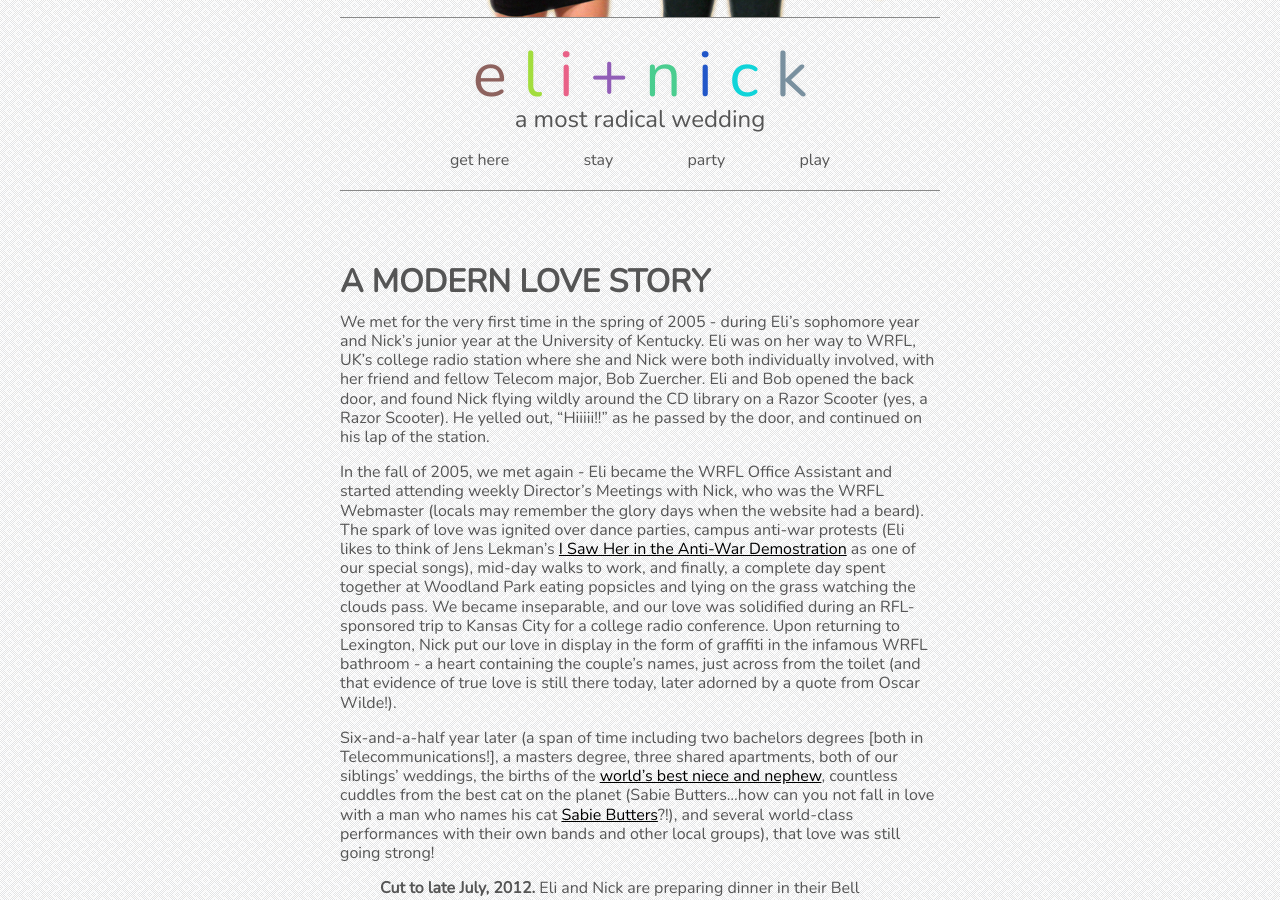
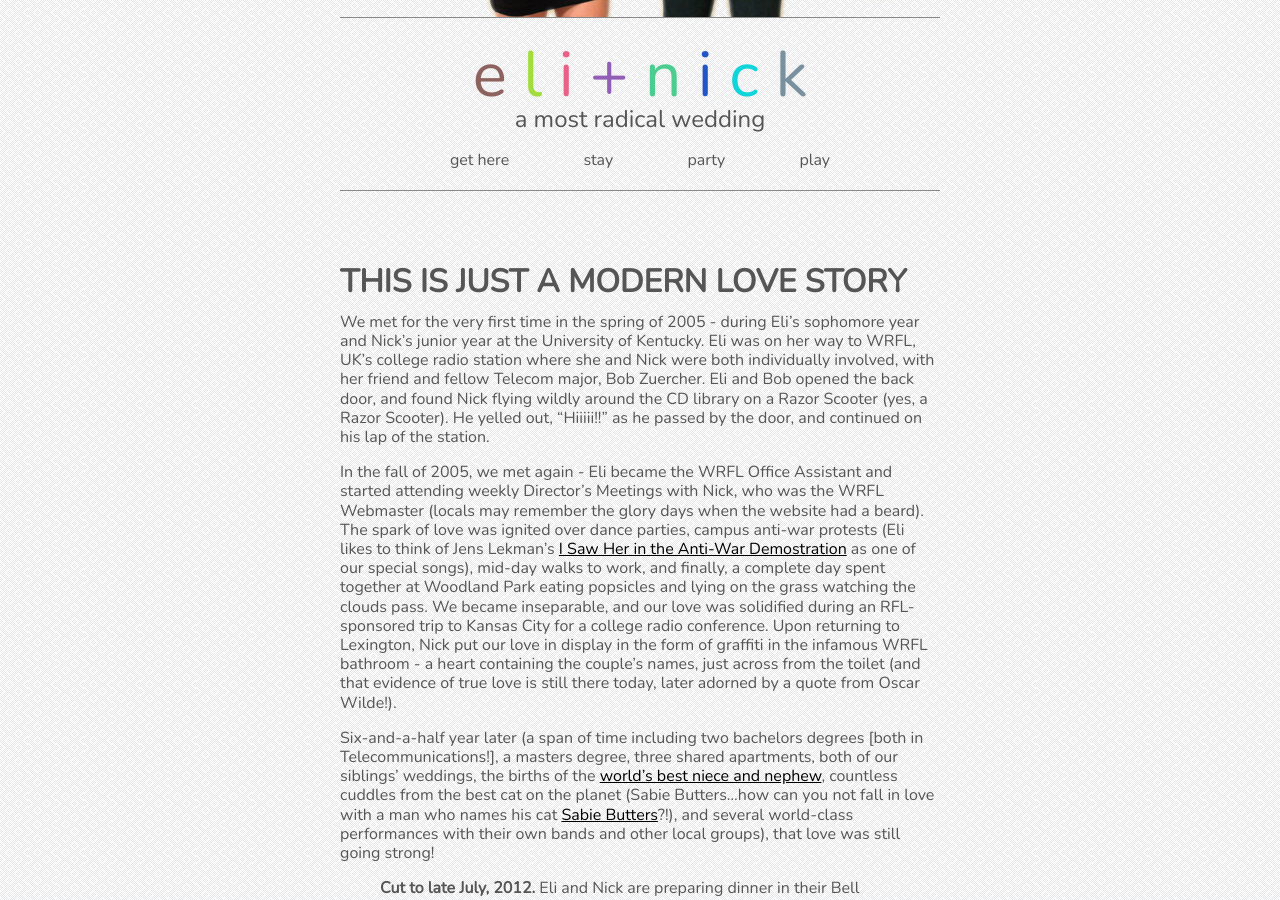
Before and after one commit to nikolaiwarner/eliandnick.com, a Jekyll site: the page built from index.md, in a window 1280 px wide and 900 px high, scrolled down 463 px. Built offline with Jekyll 4.4.1, drawn with Linux system fonts in a browser that asks for light colours; nearby versions of some CDN libraries.

Commit message:
Update index.md

```diff
--- a/index.md
+++ b/index.md
@@ -3,7 +3,7 @@ layout: homepage
 title: Eli Riveire and Nick Warner are gettin' hitched.
 ---
 <br>
-# A MODERN LOVE STORY
+# THIS IS JUST A MODERN LOVE STORY
 
 We met for the very first time in the spring of 2005 - during Eli’s sophomore year and Nick’s junior year at the University of Kentucky. Eli was on her way to WRFL, UK’s college radio station where she and Nick were both individually involved, with her friend and fellow Telecom major, Bob Zuercher. Eli and Bob opened the back door, and found Nick flying wildly around the CD library on a Razor Scooter (yes, a Razor Scooter). He yelled out, “Hiiiii!!” as he passed by the door, and continued on his lap of the station.
 
```
